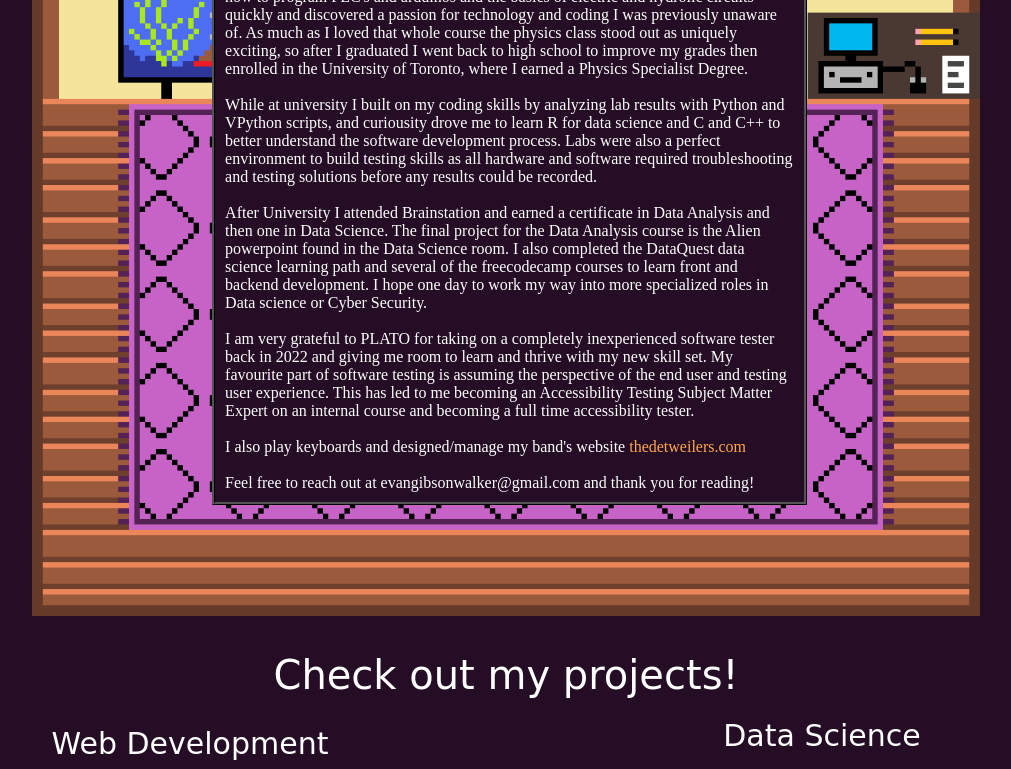
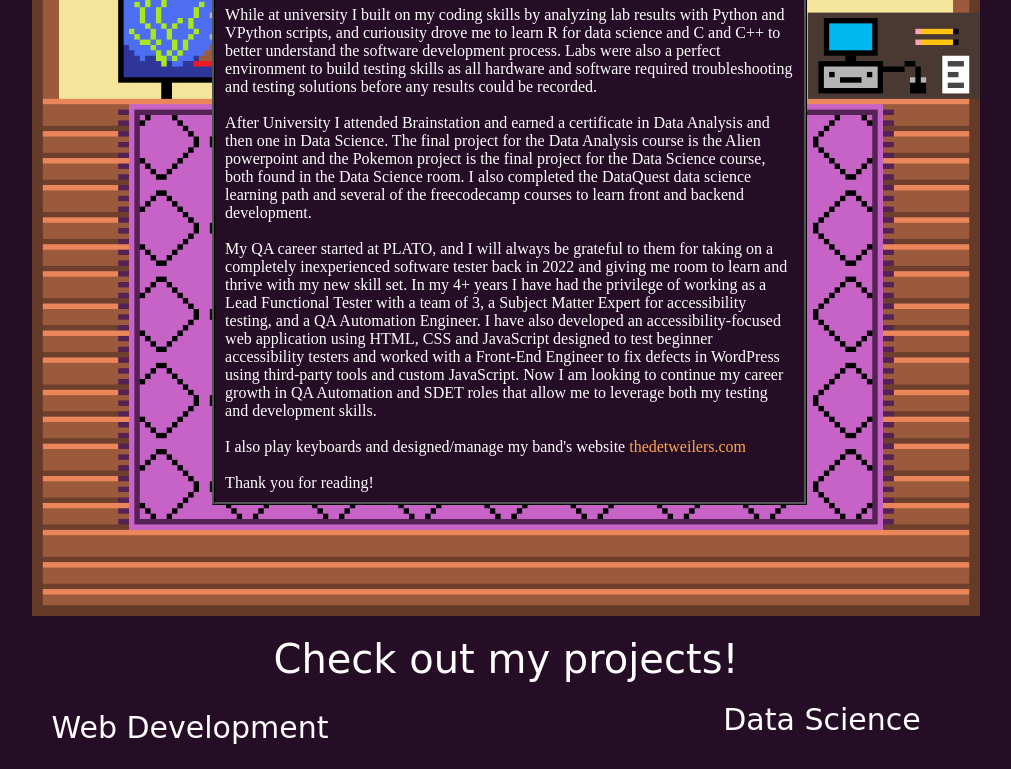
Before and after one commit to evangwalker/Evan_Walker_Portfolio, a plain HTML site: page static_portfolio/index_static.html in a window 1280 px wide. Shown: the part 329-1098 px from the top of the page, without its empty margins (134-1145 px from the left). Drawn offline with Linux system fonts and the light colour scheme; a web font is replaced by a local one.

Commit message:
Update index_static.html

```diff
--- a/static_portfolio/index_static.html
+++ b/static_portfolio/index_static.html
@@ -34,17 +34,15 @@
       <section id="about">
         <img id="living_room" src="./portfolio_background.png">
         <h1 id="page_title">Evan Walker Portfolio</h1>
-        <p id="bio">
-          Born in Owen Sound, Ontario in 1991; I spent the first year of my life toiling on a farm before we packed up and moved to the big city (Toronto) for work.  At the age of 3 I became an assistant Wine Maker to my Dad who I am sure found me very helpful.
+        <p id="bio">Born in Owen Sound, Ontario in 1991; I spent the first year of my life toiling on a farm before we packed up and moved to the big city (Toronto) for work.  At the age of 3 I became an assistance Wine Maker to my Dad who I am sure found me very helpful.
                 <br/><br/>As time went on I decided to get older, eventually finding myself thriving in the Electromagnetic Engineering Technician course at George Brown College.
-                I picked up how to program PLC's and arduinos and the basics of electric and hydrolic circuits quickly and discovered a passion for technology and coding I was previously unaware of.  As much as I loved that whole course the physics class stood out as uniquely exciting, so after I graduated I went back to high school to improve my grades then enrolled in the University of Toronto,
+                I picked up how to program PLCs and Arduino microcontrollers and the basics of electric and hydrolic circuits quickly and discovered a passion for technology and coding I was previously unaware of.  As much as I loved that whole course the physics class stood out as uniquely exciting, so after I graduated I went back to high school to improve my grades then enrolled in the University of Toronto,
                 where I earned a Physics Specialist Degree.  <br/><br/> While at university I built on my coding skills by analyzing lab results with Python and VPython scripts, and curiousity drove me to learn R for data science and C and C++
                 to better understand the software development process. Labs were also a perfect environment to build testing skills as all hardware and software required troubleshooting and testing solutions before any results could be recorded.
-                <br/><br/>After University I attended Brainstation and earned a certificate in Data Analysis and then one in Data Science.  The final project for the Data Analysis course is the Alien powerpoint found in the Data Science room.  I also completed the DataQuest data science learning path and several of the freecodecamp courses to learn front and backend development.  I hope one day to work my way into more specialized roles in Data science or Cyber Security.
-                <br/><br/>  I am very grateful to PLATO for taking on a completely inexperienced software tester back in 2022 and giving me room to learn and thrive with my new skill set.  My favourite part of software testing is assuming the perspective of the end user and testing user experience.  This has led to me becoming an Accessibility Testing Subject Matter Expert on an internal course and becoming a full time accessibility tester.
+                <br/><br/>After University I attended Brainstation and earned a certificate in Data Analysis and then one in Data Science.  The final project for the Data Analysis course is the Alien powerpoint and the Pokemon project is the final project for the Data Science course, both found in the Data Science room.  I also completed the DataQuest data science learning path and several of the freecodecamp courses to learn front and backend development.
+                <br/><br/>  My QA career started at PLATO, and I will always be grateful to them for taking on a completely inexperienced software tester back in 2022 and giving me room to learn and thrive with my new skill set.  In my 4+ years I have had the privilege of working as a Lead Functional Tester with a team of 3, a Subject Matter Expert for accessibility testing, and a QA Automation Engineer. I have also developed an accessibility-focused web application using HTML, CSS and JavaScript designed to test beginner accessibility testers and worked with a Front-End Engineer to fix defects in WordPress using third-party tools and custom JavaScript. Now I am looking to continue my career growth in QA Automation and SDET roles that allow me to leverage both my testing and development skills.
                 <br/><br/>I also play keyboards and designed/manage my band's website <a id="band-link" href="https://thedetweilers.com/" target="_blank">thedetweilers.com</a>
-                <br/><br/>Feel free to reach out at evangibsonwalker@gmail.com and thank you for reading!</p>
-        </p>
+                <br/><br/>Thank you for reading!</p>
       </section>
       <section id="projects-main">
         <header id="section-header">Check out my projects!</header>
```
